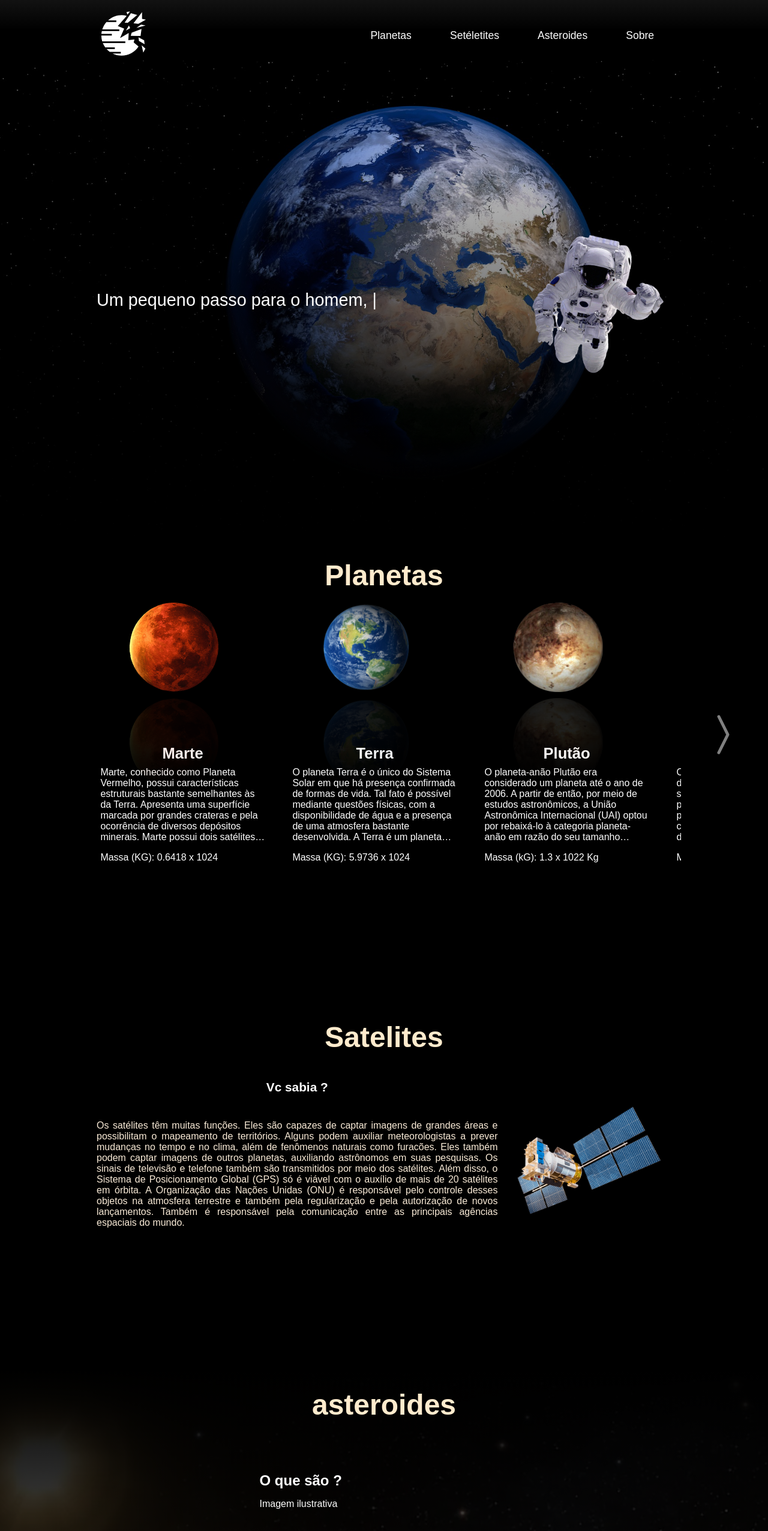
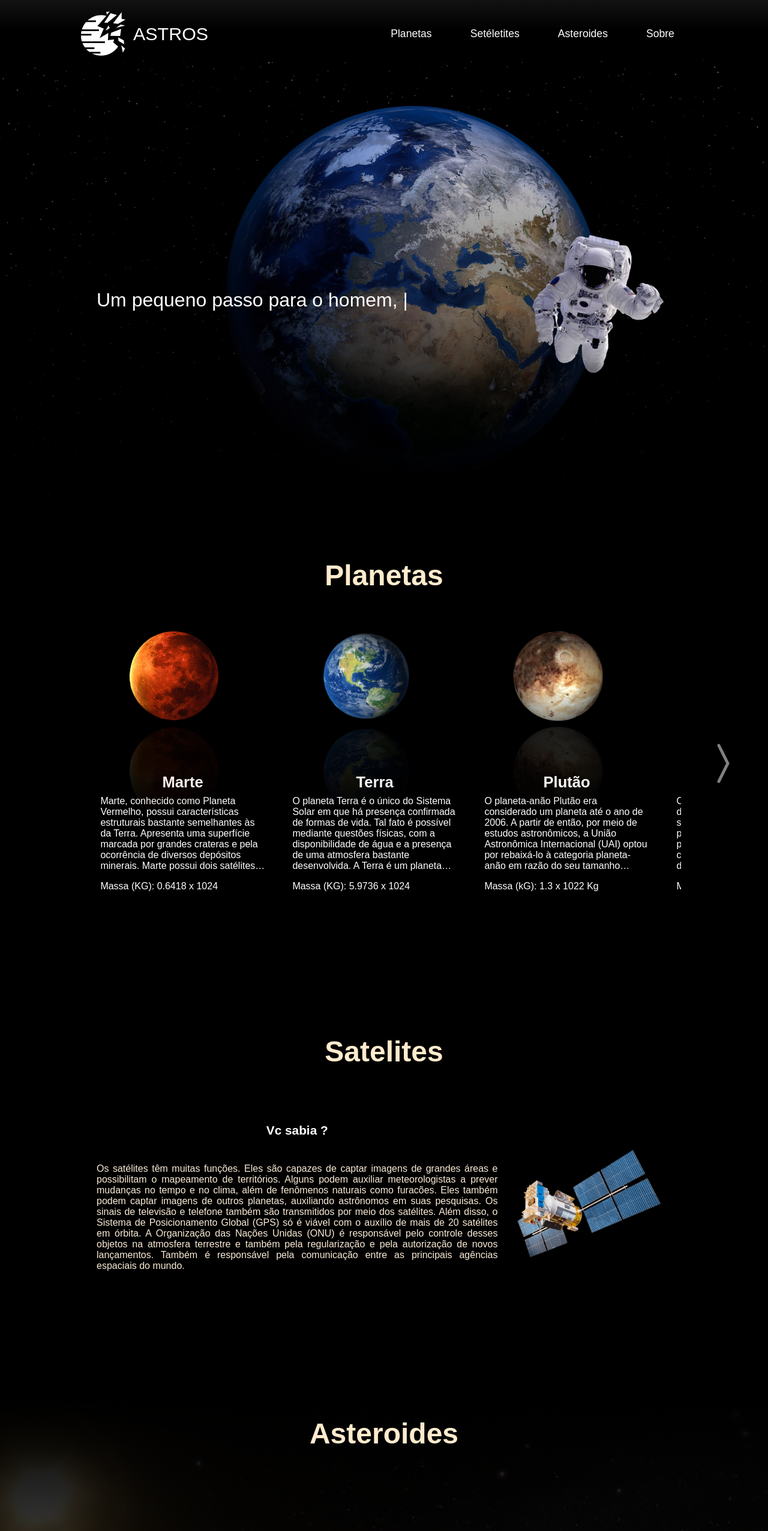
Before and after one commit to kayo12/langing-page-space, a Next.js app: page / in a window 1280 px wide. Shown: the top 2553 px of the page at 60% size. Built offline with nearby package versions, Linux system fonts and the light colour scheme; grey boxes are pictures that could not be loaded; a web font is replaced by a local one.

Commit message:
Update: nomenclatura do site

```diff
--- a/src/components/Astros.tsx
+++ b/src/components/Asteroides.tsx
@@ -1,7 +1,7 @@
 export default function asteroides() {
   return (
     <section id="id_asteroides" className="asteroides-section">
-      <span className="title-section">asteroides</span>
+      <span className="title-section">Asteroides</span>
       <div className="asteroides">
         <div className="asteroides-img">
           <img src="/assests/img/cometa.png" alt="cometa" width="100%" />
--- a/src/components/Footer.tsx
+++ b/src/components/Footer.tsx
@@ -1,4 +1,4 @@
-import { IoLogoLinkedin, IoLogoInstagram } from "react-icons/io";
+import { IoLogoLinkedin, IoLogoGithub } from "react-icons/io";
 
 export default function Footer(props) {
   let date = new Date().getFullYear();
@@ -39,10 +39,14 @@ export default function Footer(props) {
           <div className="rodape-media">
             <ul>
               <li>
+                <a href="https://www.linkedin.com/in/kayohcampos/" target="_blank">
                 <IoLogoLinkedin className="icon-media" />
+                </a>
               </li>
               <li>
-                <IoLogoInstagram className="icon-media" />
+                <a href="https://github.com/kayo12/langing-page-space" target="_blank">
+                <IoLogoGithub className="icon-media" />
+                </a>
               </li>
             </ul>
           </div>
--- a/src/components/Nav.tsx
+++ b/src/components/Nav.tsx
@@ -7,7 +7,7 @@ export default function Nav(props) {
   return (
     <header className="nav-menu">
       <div className="logo">
-        <GiExplodingPlanet id="logo_nav"/>
+       <span> Astros</span> <GiExplodingPlanet id="logo_nav"/>
       </div>
       <nav className="nav-bar">
         <ul className="nav-list">
--- a/src/pages/index.tsx
+++ b/src/pages/index.tsx
@@ -3,7 +3,7 @@ import Head from 'next/head'
 import Main from '../components/Main'
 import Planets  from '../components/Planets'
 import Satelites from '../components/Satelites'
-import Astros from '../components/Astros'
+import Asteroides from '../components/Asteroides'
 import Footer from '../components/Footer'
 
 
@@ -21,7 +21,7 @@ export default function Home() {
         <Main/>
         <Planets/>
         <Satelites/>
-        <Astros/>
+        <Asteroides/>
         <Footer/>
     </div>
   )
--- a/src/styles/globals.css
+++ b/src/styles/globals.css
@@ -56,6 +56,7 @@ a {
   font-size: 3rem;
   font-weight: bolder;
   margin-top: 1rem;
+  margin-bottom: 3rem;
 }
 
 .nav-menu {
@@ -117,6 +118,16 @@ a {
   text-align: center;
   margin: 1rem;
   color: white;
+  display: flex;
+  align-items: center;
+  flex-direction: row-reverse;
+  gap: 10px;
+}
+
+.logo span{
+  text-transform: uppercase;
+  font-size: 1.9rem;
+
 }
 
 a:after {
@@ -189,7 +200,7 @@ a:hover:after {
 
 #textDinamic {
   color: white;
-  font-size: 1.8rem;
+  font-size: 2rem;
 }
 
 #textDinamic::after {
@@ -518,14 +529,23 @@ a:hover:after {
   width: 100%;
   height: 100%;
   justify-content: start;
-  margin-right: 0px;
+
   margin-block-end: 0;
   padding: 0.5rem;
+
 }
 
 .rodape-media ul li {
   list-style-type: none;
   padding-left: 1rem;
+}
+
+.rodape-info ul{
+  padding-inline-start: 0px;
+}
+
+.rodape-info span{
+  text-transform: uppercase;
 }
 
 .rodape-info ul li {
```
